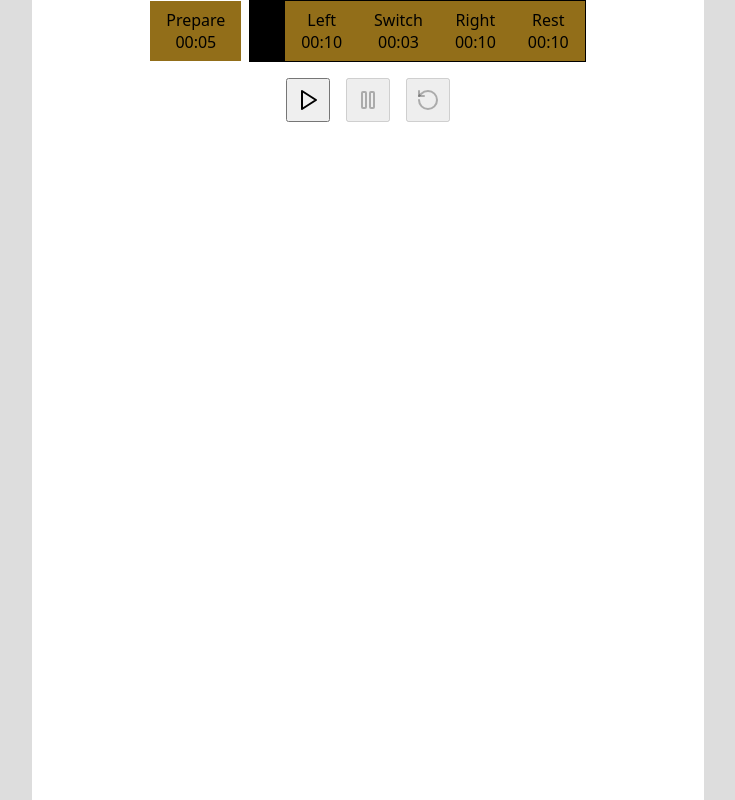
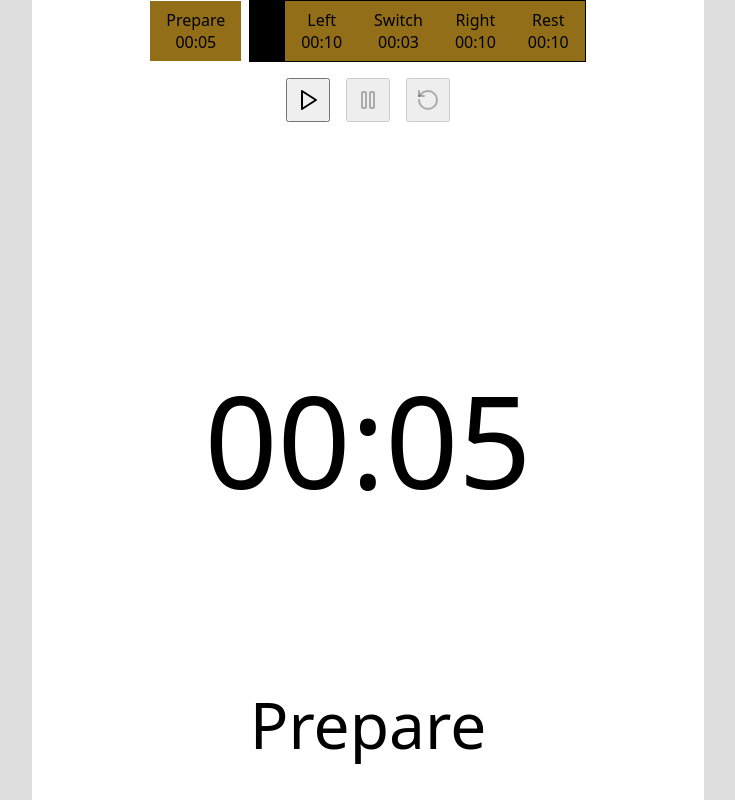
Before and after one commit to Garciat/programmable-timer-app, a React (Vite) app: page / in a window 1280 px wide. Shown: the whole page, without its empty margins (272-1007 px from the left). Built offline with nearby package versions, Linux system fonts and the light colour scheme.

Commit message:
show timer at time=0; fix time bounce on round text appear; other fixes

```diff
--- a/src/components/TimerPlayer.css
+++ b/src/components/TimerPlayer.css
@@ -40,7 +40,7 @@
   font-size: 2rem;
 }
 .timer-player-display > .time {
-  font-size: 5rem;
+  font-size: 8rem;
   font-variant-numeric: tabular-nums;
 }
 .timer-player-display > .text {
@@ -51,5 +51,15 @@
   align-items: center;
 
   padding-bottom: 2rem;
-  font-size: 2rem;
+  font-size: 4rem;
 }
+
+.timer-finished-display {
+  flex-grow: 1;
+  display: flex;
+  flex-direction: column;
+  justify-content: center;
+  align-items: center;
+
+  font-size: 6rem;
+}
--- a/src/components/TimerPlayer.tsx
+++ b/src/components/TimerPlayer.tsx
@@ -16,6 +16,11 @@ export interface TimerPlayerProps {
 export function TimerPlayer({ preset }: TimerPlayerProps) {
   const [time, setTime] = useState(0);
   const [paused, setPaused] = useState(true);
+
+  useEffect(() => {
+    setTime(0);
+    setPaused(true);
+  }, [preset]);
 
   const resumePlayer = useCallback(() => {
     setPaused(false);
@@ -64,27 +69,32 @@ export function TimerPlayer({ preset }: TimerPlayerProps) {
           <RotateCcw size={24} />
         </button>
       </header>
-      {(!paused || time > 0) && <ActionsRenderer actions={actions} />}
+      <ActionsRenderer actions={actions} active={!paused} />
     </div>
   );
 }
 
-function ActionsRenderer(props: { actions: PlayerAction[] }) {
-  const { actions } = props;
+function ActionsRenderer(props: { actions: PlayerAction[]; active: boolean }) {
+  const { actions, active } = props;
 
-  const elements = actions.map((action) => {
+  // using `active` as an indirect user action signal to trigger sounds
+  // otherwise, the browser may block them
+
+  const elements = actions.map((action, index) => {
     switch (action.kind) {
-      case "speak":
-        return <SpeakActionRenderer key={action.id} text={action.text} />;
-      case "beep":
-        return <BeepActionRenderer key={action.id} />;
       case "display":
         return (
           <DisplayActionRenderer
-            key={action.seconds}
+            key={index}
             action={action}
           />
         );
+      case "speak":
+        return active && (
+          <SpeakActionRenderer key={action.id} text={action.text} />
+        );
+      case "beep":
+        return active && <BeepActionRenderer key={action.id} />;
       case "finished":
         return <FinishedActionRenderer key={action.kind} />;
     }
@@ -131,6 +141,7 @@ function BeepActionRenderer() {
 
     return () => {
       gain.gain.cancelScheduledValues(now);
+      gain.gain.setValueAtTime(0, now);
     };
   }, [gain]);
 
@@ -141,7 +152,7 @@ function DisplayActionRenderer(props: { action: PlayerDisplay }) {
   const { round, seconds, text } = props.action;
   return (
     <div className="timer-player-display">
-      <div className="round">{round}</div>
+      <div className="round">{round ?? <>&nbsp;</>}</div>
       <div className="time">{formatSeconds(seconds)}</div>
       <div className="text">{text}</div>
     </div>
@@ -149,7 +160,7 @@ function DisplayActionRenderer(props: { action: PlayerDisplay }) {
 }
 
 function FinishedActionRenderer() {
-  return <div>Finished</div>;
+  return <div className="timer-finished-display">Finished</div>;
 }
 
 function IntervalManager(props: { onTick: () => void }) {
```
